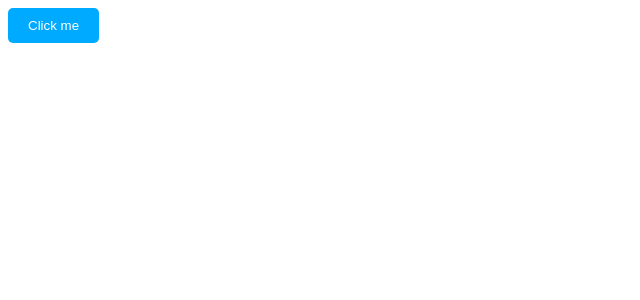
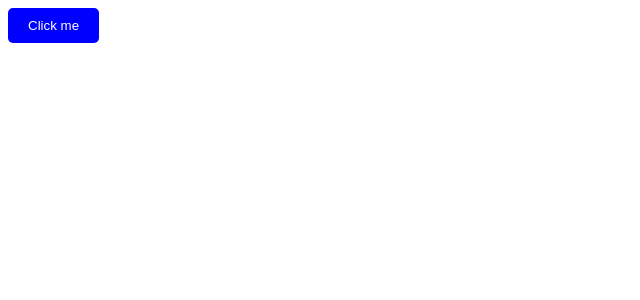
Before and after one commit to adityaasikarwarr/REACT, a React (Vite) app in the folder my-react-app/: page / in a window 1280 px wide. Shown: the top 300 px of the page, without its empty margins (0-640 px from the left). Built offline with nearby package versions, Linux system fonts and the light colour scheme.

Commit message:
USED INLINE TO MAKE BUTTON STYLES

```diff
--- a/my-react-app/src/Button/Button.jsx
+++ b/my-react-app/src/Button/Button.jsx
@@ -1,5 +1,13 @@
-import styles from './Button.module.css';
+// import styles from './Button.module.css';
 function Button () {
-    return (<button className={styles.btn}>Click me</button>)
+    const styles = {
+        backgroundColor: 'blue',
+        color: 'white',
+        border: 'none',
+        borderRadius: '5px',
+        padding: '10px 20px',
+        cursor: 'pointer'
+    }
+    return (<button style={styles}>Click me</button>)
 }
 export default Button;
```
